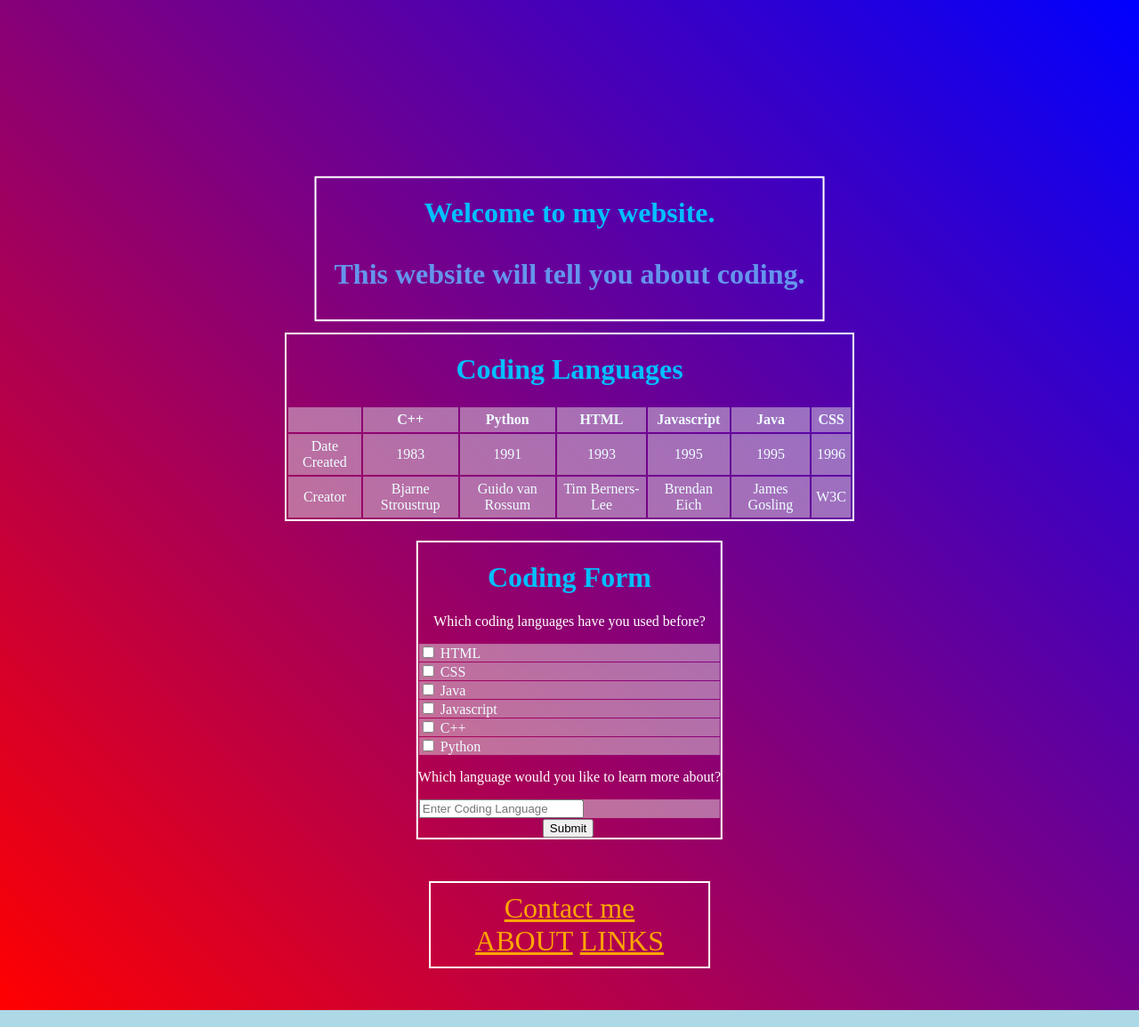
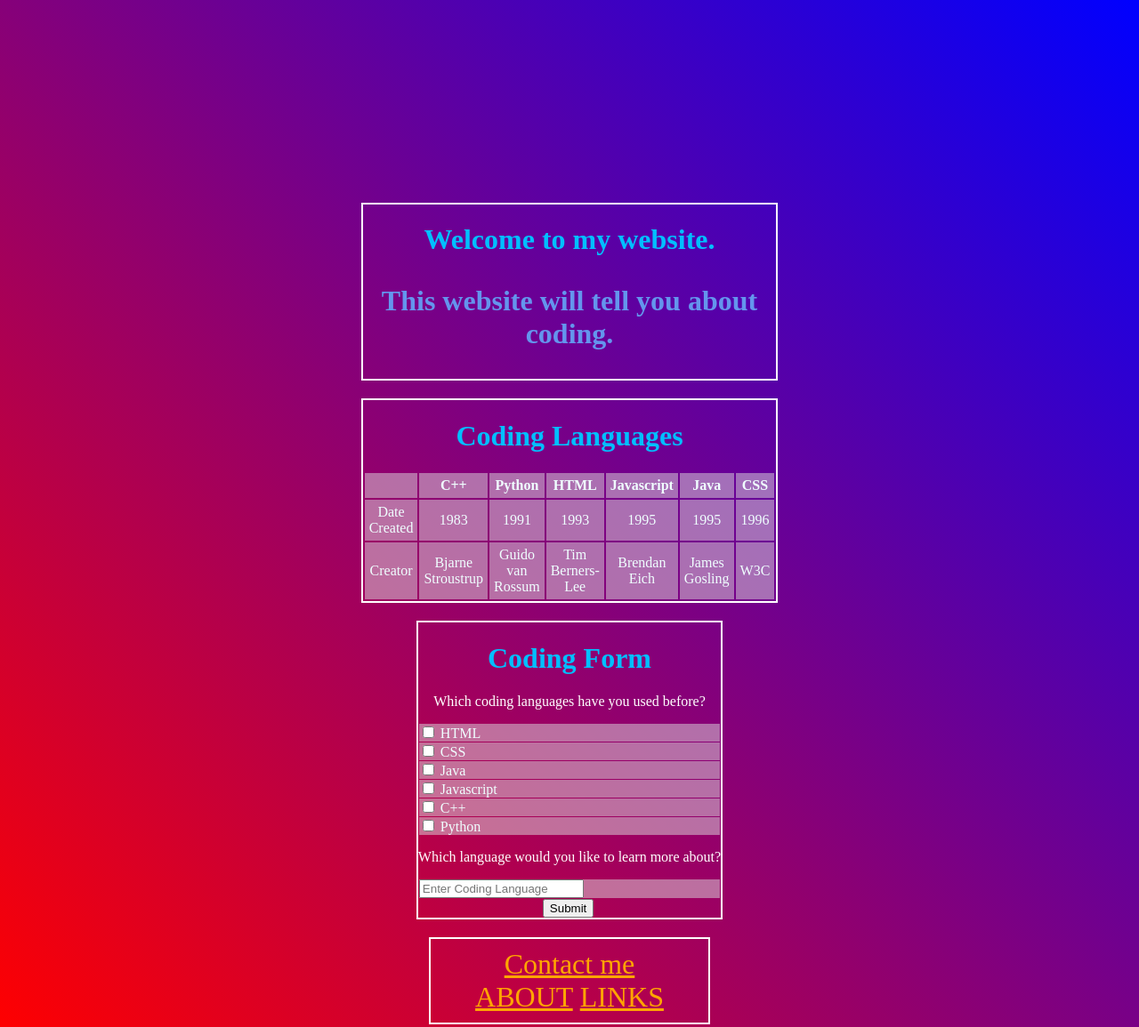
Before and after one commit to LoganHauser1/loganhauser1.github.io, a plain HTML site: page index.html in a window 1280 px wide. Shown: the top 1155 px of the page at 89% size. Drawn offline with Linux system fonts and the light colour scheme.

Commit message:
Add CSS Grid

```diff
--- a/index.html
+++ b/index.html
@@ -4,17 +4,17 @@
     <link rel="stylesheet" href="styles.css">
   </head>
   <body>
-    <div class="centered" class="border" id="title">
+    <div class="border" id="title">
       <h1>Welcome to my website.</h>
         <p>This website will tell you about coding.</p>
     </div>
-    <div id="links" class="centered" class="border">
+    <div id="links" class="border">
       <a href="mailto:logan.hauser@oneidaihla.org">Contact me</a>
     <br>
     <a href="about.html">ABOUT</a>
     <a href="links.html">LINKS</a>
     </div>
-    <div class="centered" id="table">
+    <div id="table" class="border">
       <h1 id="table-label">Coding Languages</h1>
       <table>
         <tr>
@@ -46,7 +46,7 @@
         </tr>
       </table>
     </div>
-    <div class="centered" id="form" class="border">
+    <div id="form" class="border">
       <h1>Coding Form</h1>
       <form action="submit.php">
         <p>Which coding languages have you used before?</p>
--- a/styles.css
+++ b/styles.css
@@ -19,46 +19,50 @@ a:hover {
 }
 
 body {
-  height: 140vh;
+  height: 100%;
   background-color: lightblue;
   background-image: linear-gradient(45deg, red, blue);
+  display: grid;
+  grid-template-columns: 1fr 1fr 1fr;
+  grid-template-rows: 200px;
+  row-gap: 20px;
+  align-items: center;
+  justify-items: center;
 }
 
-body > div {
+.border {
     border-style: solid;
     border-width: 2px;
     border-color: white;
 }
 
 #links {
-    top: 130%;
     display: block;
     width: fit-content;
     padding: 10px 50px;
     font-size: xx-large;
     text-align: center;
-}
-
-.centered {
-    position: absolute;
-    left: 50%;
-    transform: translate(-50%, -50%);
+    grid-column: 2;
+    grid-row: 5;
 }
 
 #title {
-    top: 35%;
     padding-left: 20px;
     padding-right: 20px;
     text-align: center;
+    grid-column: 2;
+    grid-row: 2;
 }
 
 #table {
-    top: 60%;
     text-align: center;
+    grid-column: 2;
+    grid-row: 3;
 }
 
 #form {
-    top: 97%;
+    grid-column: 2;
+    grid-row: 4;
 }
 
 #form h1, #form p {
```
